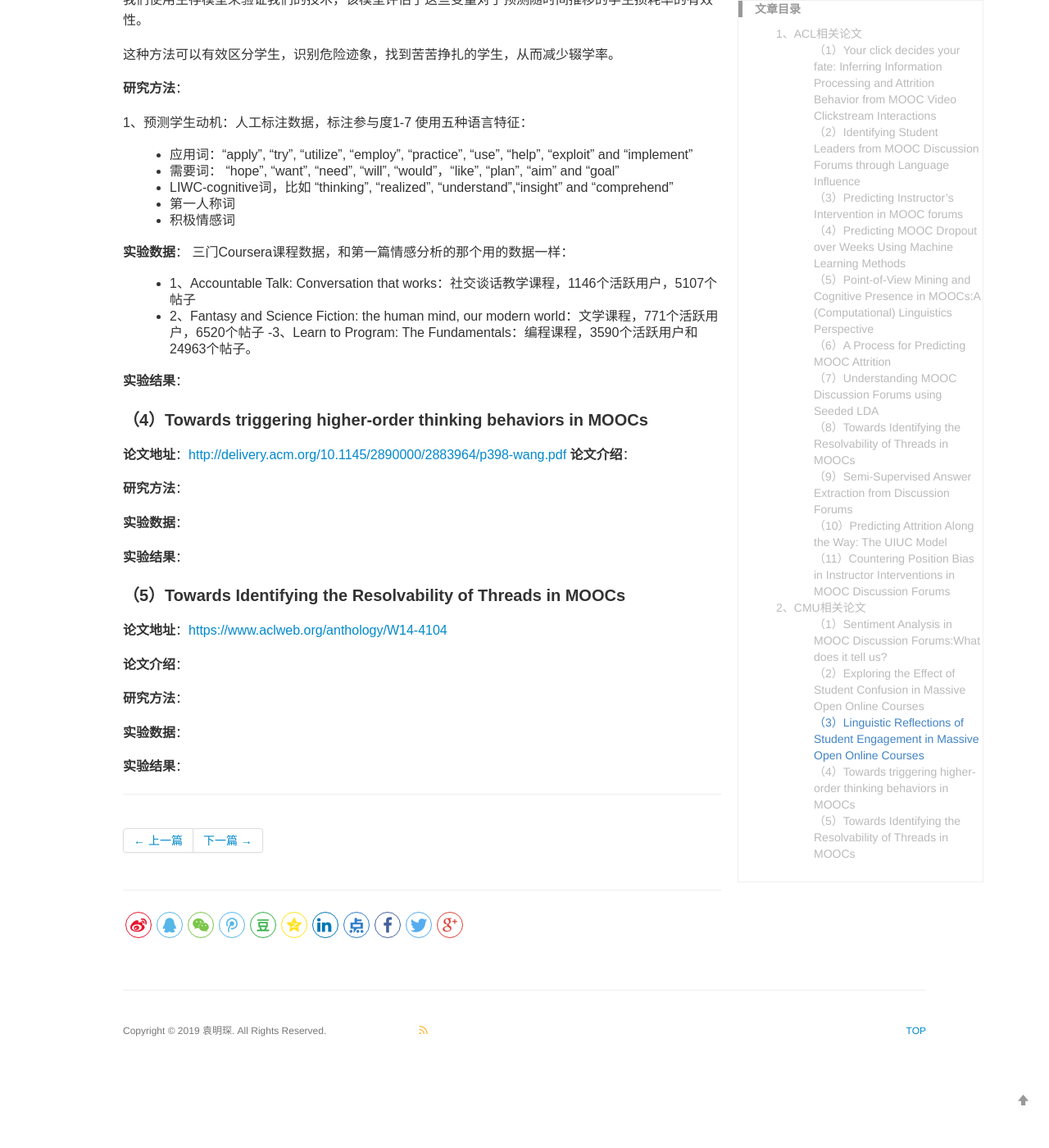
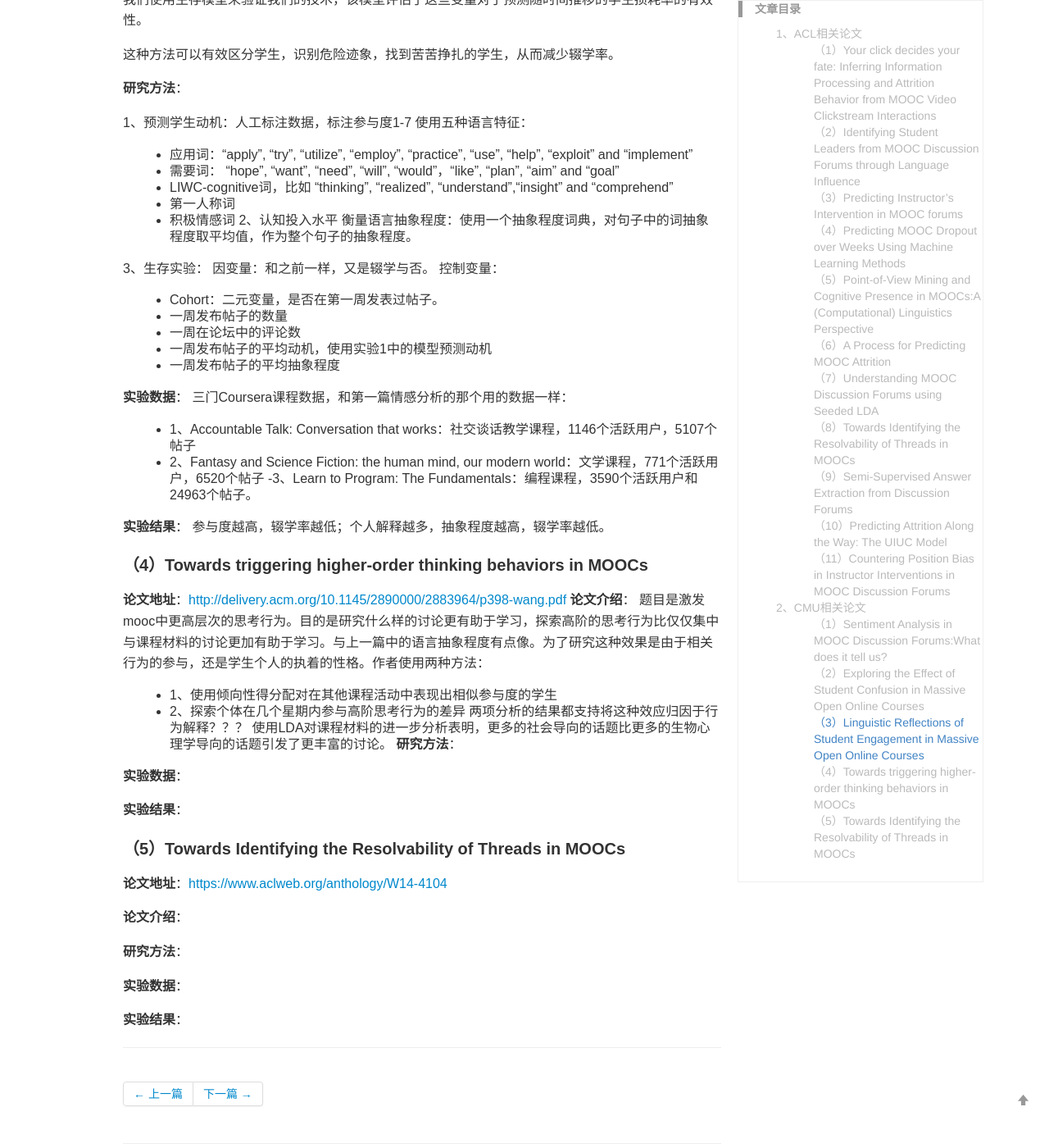
Before and after one commit to yuanmingchen/yuanmingchen.github.io, a Jekyll site: the page built from _posts/2019-04-19-online course nlp paper survey 2.md, in a window 1280 px wide and 1400 px high, scrolled down 7568 px. Shown: the whole window at 82% size. Built offline with Jekyll 4.4.1, drawn with Linux system fonts in a browser that asks for light colours; formulas are drawn with MathJax 3; comment, search, counter and statistics services are not loaded; before the commit the page ends 8874 px from its top, so only the background shows below that.

Commit message:
Updates _posts/2019-04-19-online course nlp paper survey 2.md
Auto commit by GitBook Editor

```diff
--- a/_posts/2019-04-19-online course nlp paper survey 2.md
+++ b/_posts/2019-04-19-online course nlp paper survey 2.md
@@ -216,7 +216,17 @@ $P(w)$表示情感词$w$在评论中出现的概率，$P(TopicKeyword)$表示当
 - LIWC-cognitive词，比如 “thinking”, “realized”, “understand”,“insight” and “comprehend”
 - 第一人称词
 - 积极情感词
+2、认知投入水平
+衡量语言抽象程度：使用一个抽象程度词典，对句子中的词抽象程度取平均值，作为整个句子的抽象程度。
 
+3、生存实验：
+因变量：和之前一样，又是辍学与否。
+控制变量：
+- Cohort：二元变量，是否在第一周发表过帖子。
+- 一周发布帖子的数量
+- 一周在论坛中的评论数
+- 一周发布帖子的平均动机，使用实验1中的模型预测动机
+- 一周发布帖子的平均抽象程度
 
 
 **实验数据**：
@@ -226,11 +236,15 @@ $P(w)$表示情感词$w$在评论中出现的概率，$P(TopicKeyword)$表示当
 -3、Learn to Program: The Fundamentals：编程课程，3590个活跃用户和24963个帖子。
 
 **实验结果**：
-
+参与度越高，辍学率越低；个人解释越多，抽象程度越高，辍学率越低。
 #### （4）Towards triggering higher-order thinking behaviors in MOOCs
 **论文地址**：<http://delivery.acm.org/10.1145/2890000/2883964/p398-wang.pdf>
 **论文介绍**：
-
+题目是激发mooc中更高层次的思考行为。目的是研究什么样的讨论更有助于学习，探索高阶的思考行为比仅仅集中与课程材料的讨论更加有助于学习。与上一篇中的语言抽象程度有点像。为了研究这种效果是由于相关行为的参与，还是学生个人的执着的性格。作者使用两种方法：
+- 1、使用倾向性得分配对在其他课程活动中表现出相似参与度的学生
+- 2、探索个体在几个星期内参与高阶思考行为的差异
+两项分析的结果都支持将这种效应归因于行为解释？？？
+使用LDA对课程材料的进一步分析表明，更多的社会导向的话题比更多的生物心理学导向的话题引发了更丰富的讨论。
 **研究方法**：
 
 **实验数据**：
```
